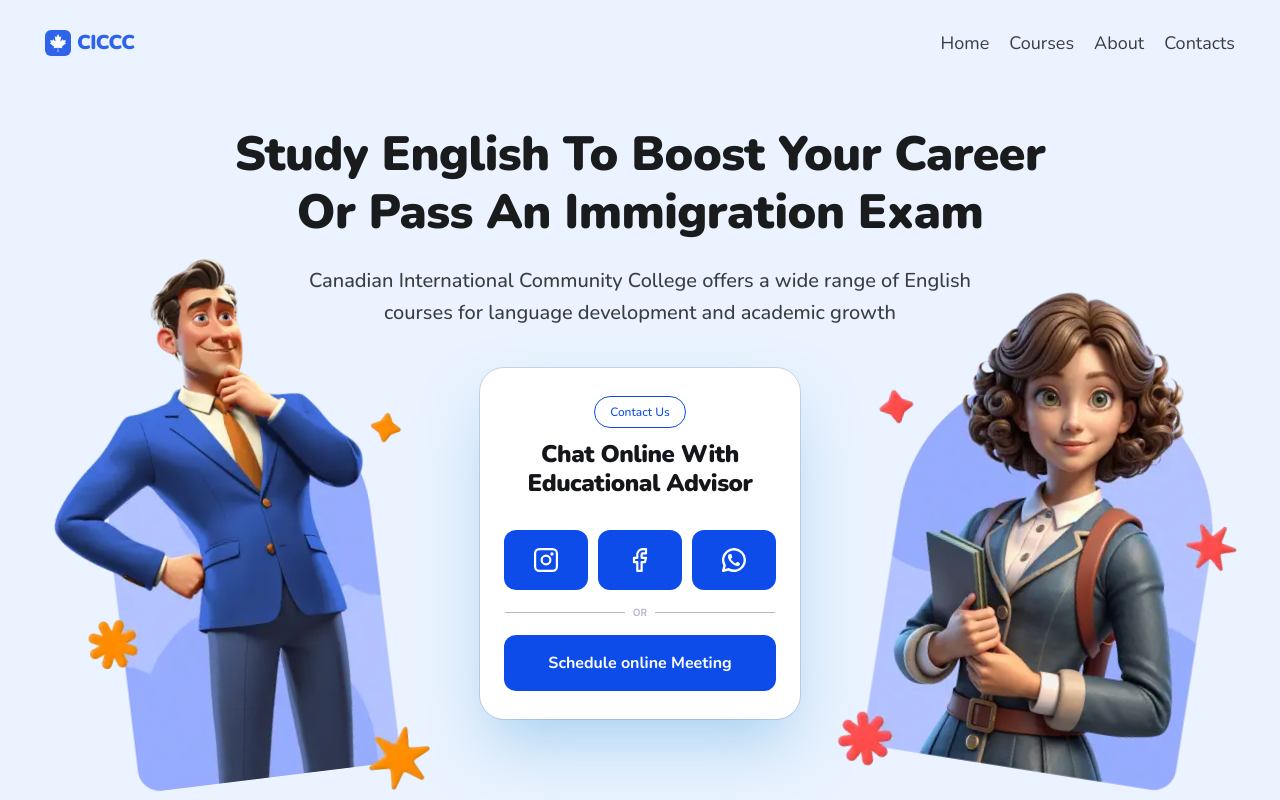
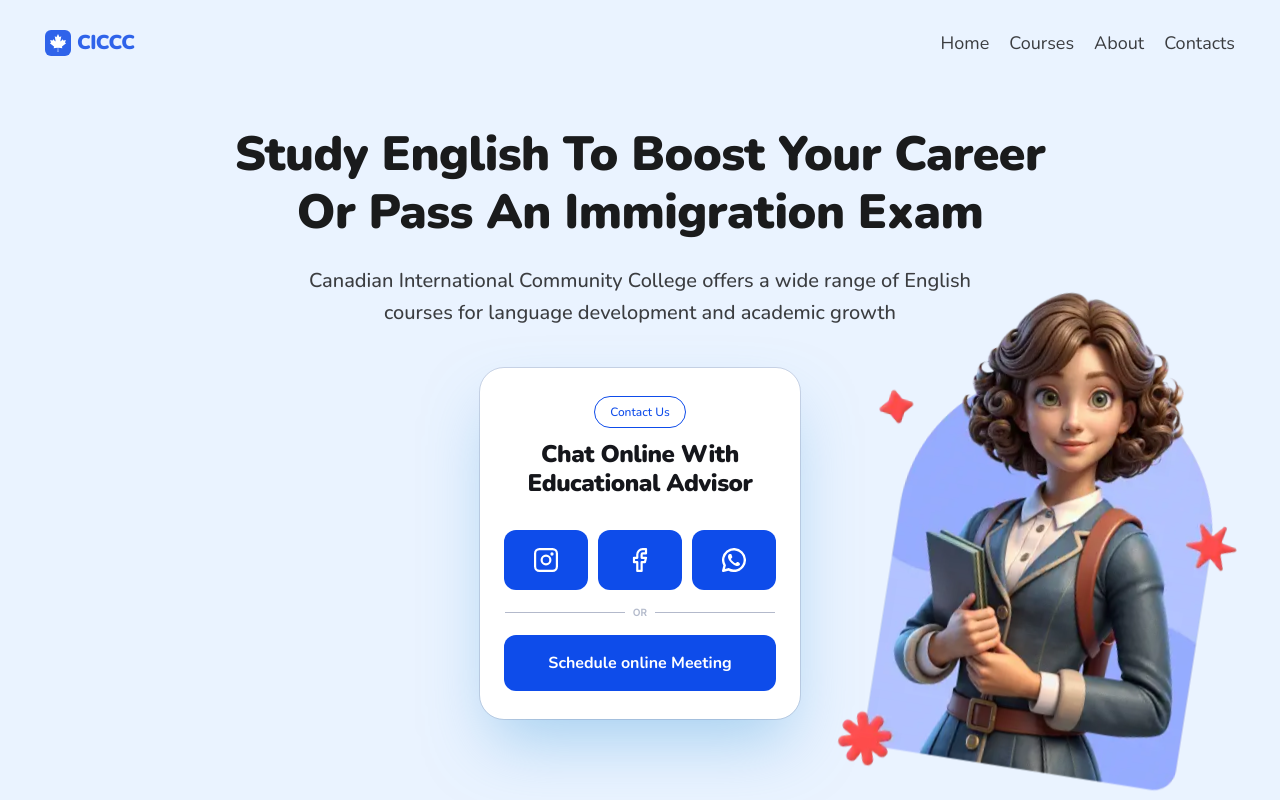
Before and after one commit to it2konst/es-lp, a Vue app: page / in a window 1280 px wide. Built offline with nearby package versions, Linux system fonts and the light colour scheme.

Commit message:
add animation

```diff
--- a/package.json
+++ b/package.json
@@ -11,6 +11,7 @@
     "format": "prettier --write src/"
   },
   "dependencies": {
+    "animate.css": "^4.1.1",
     "vue": "^3.5.13"
   },
   "devDependencies": {
--- a/src/App.vue
+++ b/src/App.vue
@@ -1,4 +1,5 @@
 <script setup>
+import 'animate.css'
 import Header from './components/Header.vue'
 import Main from './components/main/Main.vue'
 import Footer from './components/Footer.vue'
--- a/src/assets/styles/base/_base.scss
+++ b/src/assets/styles/base/_base.scss
@@ -19,7 +19,9 @@ body {
   font-family: var(--font-family), sans-serif;
   font-weight: 400;
   font-style: normal;
+  color: var(--text-paragraph);
   -webkit-font-smoothing: antialiased;
+  -moz-osx-font-smoothing: grayscale;
 }
 
 #app {
--- a/src/components/blocks/FormCta.vue
+++ b/src/components/blocks/FormCta.vue
@@ -3,7 +3,7 @@ import SvgFormCta from './icons/SvgFormCta.vue'
 </script>
 
 <template>
-    <div class="cta__wrap d-flex-center">
+    <div class="cta__wrap d-flex-center animate__animated animate__slideInUp">
         <button class="btn">Contact Us</button>
         <p class="cta__text">Chat Online With Educational Advisor</p>
         <div class="hero__social d-flex">
--- a/src/components/main/SectHero.vue
+++ b/src/components/main/SectHero.vue
@@ -9,20 +9,20 @@ import imgStudent from '@/assets/images/hero/hero-student.webp'
         <div class="hero__container">
             <div class="container">
                 <div class="hero__title-box d-flex">
-                    <h1 class="app__h1">Study English To Boost Your Career Or Pass An Immigration Exam</h1>
-                    <p class="app__p">Canadian International Community College offers a wide range of English courses for language development and academic growth</p>
+                    <h1 class="app__h1 animate__animated animate__slideInUp">Study English To Boost Your Career Or Pass An Immigration Exam</h1>
+                    <p class="app__p animate__animated animate__fadeInUp">Canadian International Community College offers a wide range of English courses for language development and academic growth</p>
                 </div>
             </div>
             <div class="hero__col">
                 <div class="hero__col-item">
-                    <img :src="imgTeacher" class="hero__image" alt="Person Teacher" />
+                    <img :src="imgTeacher" class="hero__image animate__animated animate__zoomInLeft" alt="Person Teacher" />
                 </div>
                 <div class="hero__col-item">
                     <!-- Component FormCta-->
                     <FormCta />
                 </div>
                 <div class="hero__col-item">
-                    <img :src="imgStudent" class="hero__image" alt="Person Student" />
+                    <img :src="imgStudent" class="hero__image animate__animated animate__zoomInRight" alt="Person Student" />
                 </div>
             </div>
         </div>
```
Also changed, not shown: 1 other file (tests, documents, lock files or other folders).
